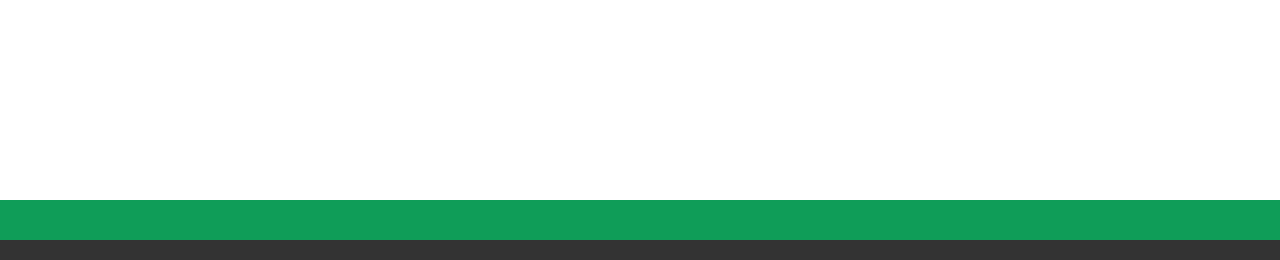
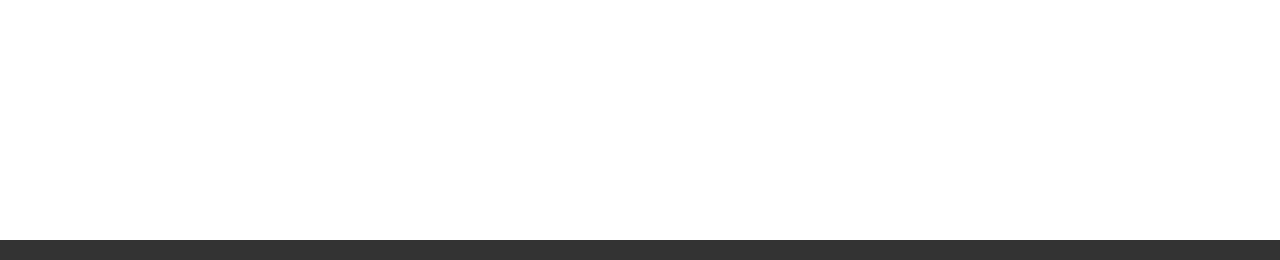
Before and after one commit to kiseru/ProjectCBAG, a Django app: page /auth/log_in/ in a window 1280 px wide. Shown: the part 540-800 px from the top of the page. Run offline with Django 3.2, Linux system fonts and the light colour scheme; some libraries are stand-ins or nearby versions.

Commit message:
new footer

```diff
--- a/pages/templates/pages/base.html
+++ b/pages/templates/pages/base.html
@@ -25,8 +25,6 @@
     {% block content %}
     {% endblock %}
 
-    <footer class="footer-line1">
-        <div class="footer-line2"></div>
-    </footer>
+    <footer class="footer-line2"></footer>
 </body>
 </html>
```
